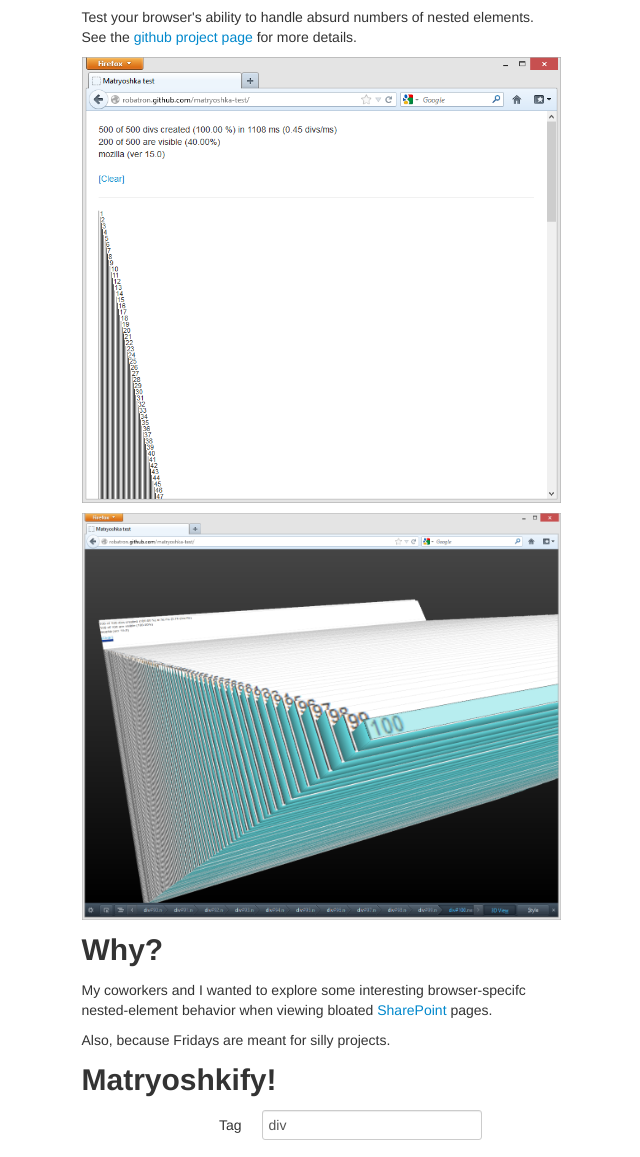
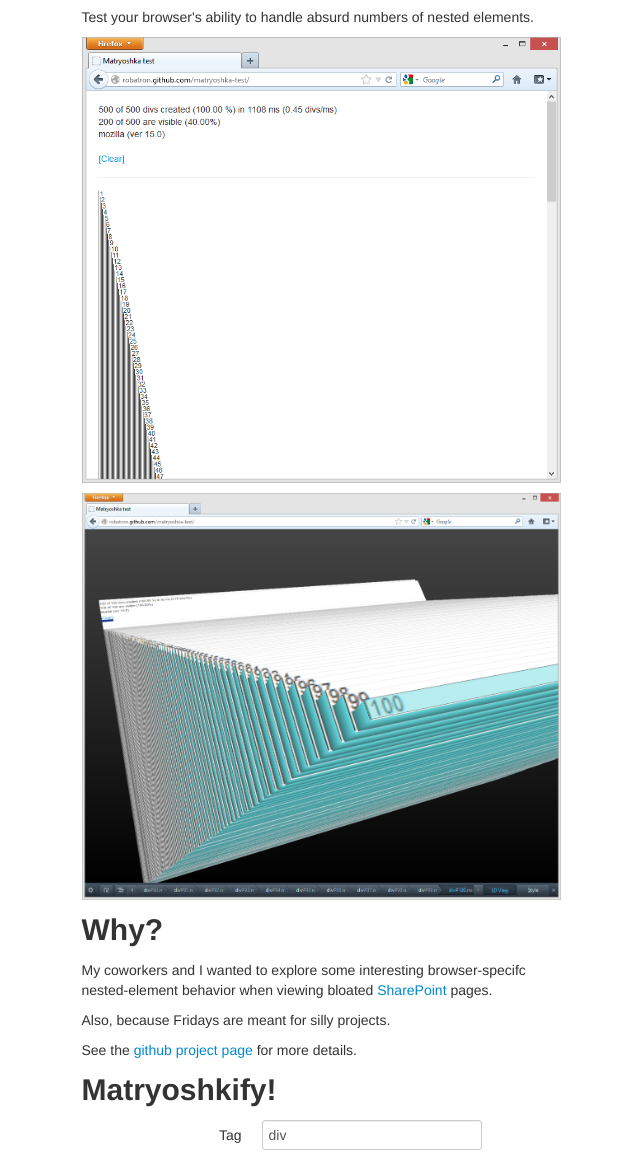
Before and after one commit to robatron/matryoshka-test, a plain HTML site: page index.html in a window 1280 px wide. Shown: the part 318-1475 px from the top of the page, without its empty margins (319-959 px from the left). Drawn offline with Linux system fonts and the light colour scheme.

Commit message:
Update intro

```diff
--- a/index.html
+++ b/index.html
@@ -27,9 +27,7 @@
             <h1>Matryoshka test</h1>
             <p>
                 Test your browser's ability to handle absurd numbers of nested
-                elements. See the
-                <a href='https://github.com/robatron/matryoshka-test'>github
-                project page</a> for more details.
+                elements.
             </p>
             <p>
                 <a href='img/screenshot.png'>
@@ -50,6 +48,11 @@
             </p>
             <p>
                 Also, because Fridays are meant for silly projects.
+            </p>
+            <p>
+                See the
+                <a href='https://github.com/robatron/matryoshka-test'>github
+                project page</a> for more details.
             </p>
 
 
```
